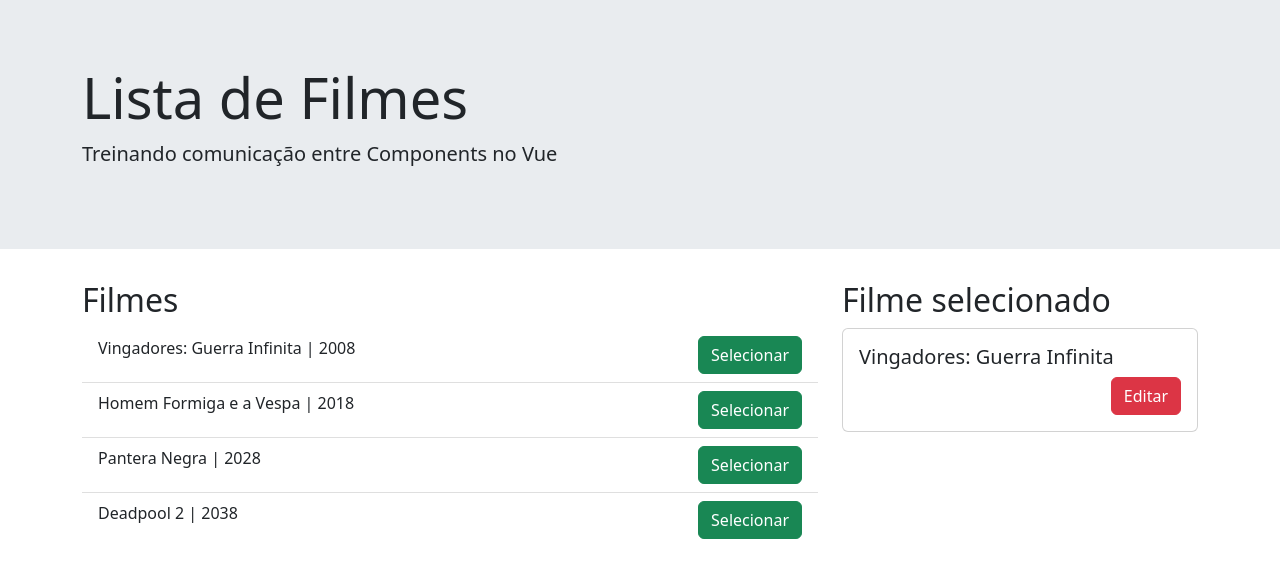
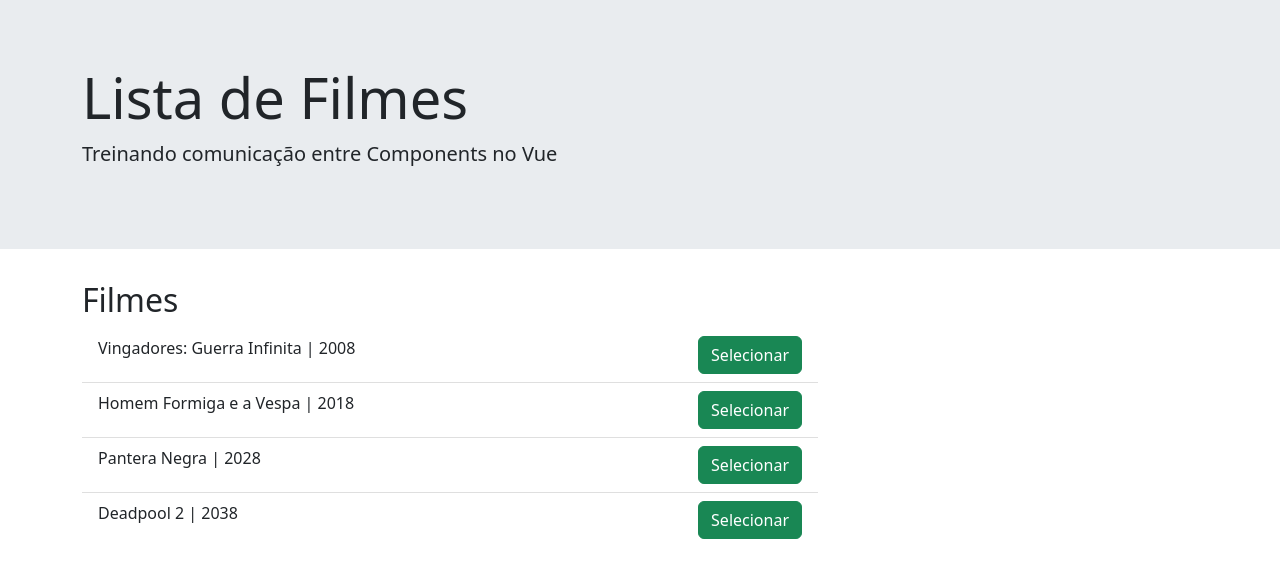
Before and after one commit to Under0Cover/vue, a Vue app in the folder udemy_plinio/vue_cli/vue-components-comunicacao/: page / in a window 1280 px wide. Shown: the top 578 px of the page. Built offline with nearby package versions, Linux system fonts and the light colour scheme.

Commit message:
comunicacao entre components irmaos

```diff
--- a/udemy_plinio/vue_cli/vue-components-comunicacao/src/components/FilmesLista.vue
+++ b/udemy_plinio/vue_cli/vue-components-comunicacao/src/components/FilmesLista.vue
@@ -20,7 +20,7 @@
     <!-- coluna 2 -->
     <div class="col-4">
 
-      <FilmesListaItenInfo/>
+      <FilmesListaItenInfo :filme="filmeSelecionado"/>
 
     </div>
 
--- a/udemy_plinio/vue_cli/vue-components-comunicacao/src/components/FilmesListaItenInfo.vue
+++ b/udemy_plinio/vue_cli/vue-components-comunicacao/src/components/FilmesListaItenInfo.vue
@@ -1,12 +1,27 @@
 <template>
     <div>
-        <h2>Filme selecionado</h2>
+        <div v-if="filme">
+            <h2>Filme selecionado</h2>
 
-        <div class="card">
-            <div class="card-body">
-                <h5 class="card-title">Vingadores: Guerra Infinita</h5>
-                <button class="btn btn-danger float-right">Editar</button>
+            <div class="card">
+                <div class="card-body">
+                    <h5 class="card-title">{{ filme.titulo }} | {{ filme.ano }}</h5>
+                    <button class="btn btn-danger float-right">Editar</button>
+                </div>
             </div>
         </div>
+        <p v-else></p>
+        <!--
+            OPTEI POR NÃO EXIBIR NADA QUANDO O FILME NÃO ESTIVER SELECIONADO
+            VISUALMENTE FICOU COM INFORMAÇÃO DESNECESSÁRIA
+         -->
     </div>
 </template>
+
+<script>
+export default {
+    props: {
+        filme: Object
+    }
+}
+</script>
```
